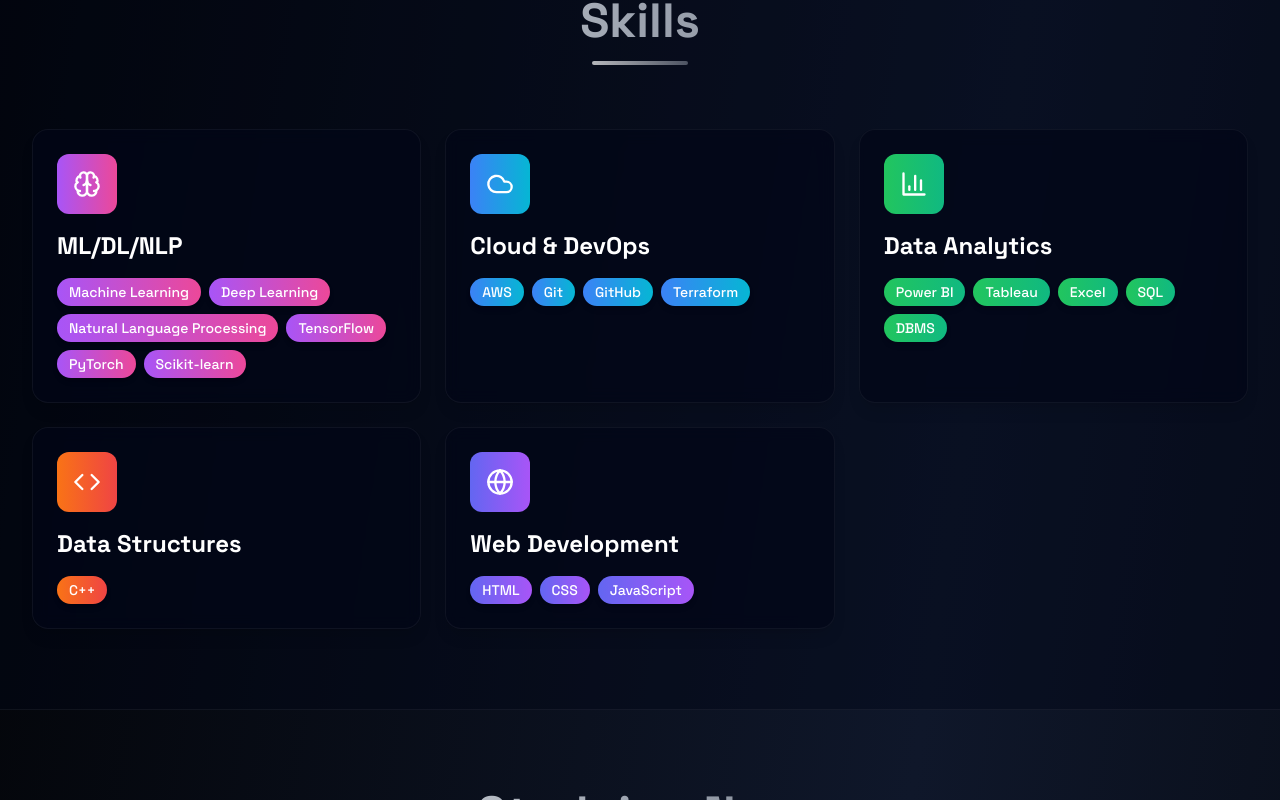
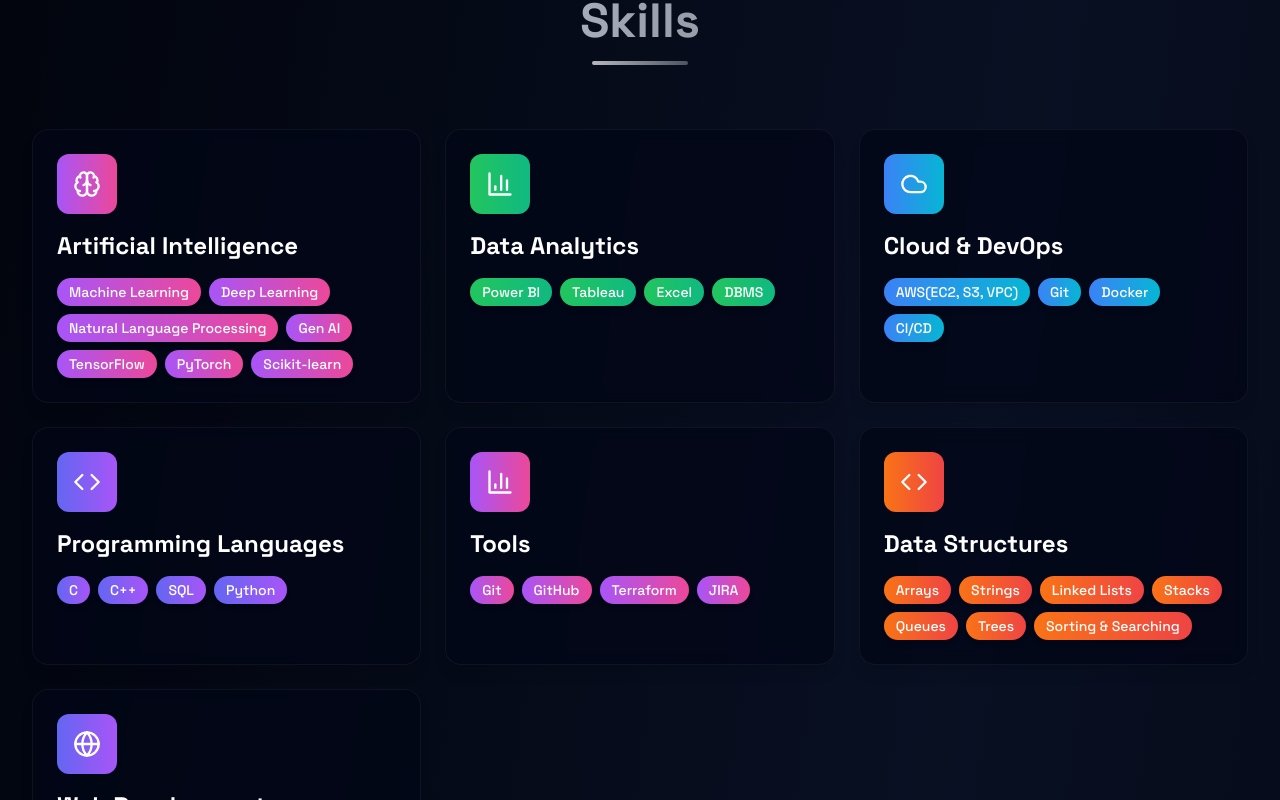
Before and after one commit to 669yash/Portfolio, a React (Vite) app: page / in a window 1280 px wide. Shown: the part 1700-2500 px from the top of the page. Built offline with nearby package versions, Linux system fonts and the light colour scheme.

Commit message:
Initial commit

```diff
--- a/src/sections/About.jsx
+++ b/src/sections/About.jsx
@@ -6,7 +6,7 @@
     institution: 'MIT Academy of Engineering',
     period: '2022–2026',
     degree: 'Computer Engineering',
-    cgpa: 'CGPA 7.91',
+    cgpa: 'CGPA 8.1',
     icon: GraduationCap,
   },
   {
--- a/src/sections/Certifications.jsx
+++ b/src/sections/Certifications.jsx
@@ -12,6 +12,12 @@
     title: 'AWS Cloud Architecting',
     provider: 'Amazon Web Services',
     link: 'https://drive.google.com/file/d/12Ngvp_g0Q2dKEBtdUx0mhdUdYwa-SFoq/view?usp=sharing', // Replace with actual link
+    color: 'from-orange-500 to-yellow-500',
+  },
+  {
+    title: 'Deep Learning',
+    provider: 'SimpliLearn',
+    link: 'https://drive.google.com/file/d/1mk5QSddOuDoCsSdLaHWu4BaJzwxh8iC5/view?usp=sharing', // Replace with actual link
     color: 'from-orange-500 to-yellow-500',
   },
   {
--- a/src/sections/Skills.jsx
+++ b/src/sections/Skills.jsx
@@ -3,30 +3,44 @@
 
 const skillCategories = [
   {
-    title: 'ML/DL/NLP',
+    title: 'Artificial Intelligence',
     icon: Brain,
-    skills: ['Machine Learning', 'Deep Learning', 'Natural Language Processing', 'TensorFlow', 'PyTorch', 'Scikit-learn'],
+    skills: ['Machine Learning', 'Deep Learning', 'Natural Language Processing', 'Gen AI', 'TensorFlow', 'PyTorch', 'Scikit-learn'],
     color: 'from-purple-500 to-pink-500',
     bgColor: 'bg-purple-100 dark:bg-purple-900/20',
   },
   {
+    title: 'Data Analytics',
+    icon: BarChart3,
+    skills: ['Power BI', 'Tableau', 'Excel', 'DBMS'],
+    color: 'from-green-500 to-emerald-500',
+    bgColor: 'bg-green-100 dark:bg-green-900/20',
+  },
+  {
     title: 'Cloud & DevOps',
     icon: Cloud,
-    skills: ['AWS', 'Git', 'GitHub', 'Terraform'],
+    skills: ['AWS(EC2, S3, VPC)', 'Git', 'Docker', 'CI/CD'],
     color: 'from-blue-500 to-cyan-500',
     bgColor: 'bg-blue-100 dark:bg-blue-900/20',
   },
   {
-    title: 'Data Analytics',
+    title: 'Programming Languages',
+    icon: Code,
+    skills: ['C', 'C++', 'SQL', 'Python'],
+    color: 'from-indigo-500 to-purple-500',
+    bgColor: 'bg-indigo-100 dark:bg-indigo-900/20',
+  },
+  {
+    title: 'Tools',
     icon: BarChart3,
-    skills: ['Power BI', 'Tableau', 'Excel', 'SQL', 'DBMS'],
-    color: 'from-green-500 to-emerald-500',
-    bgColor: 'bg-green-100 dark:bg-green-900/20',
+    skills: ['Git', 'GitHub', 'Terraform', 'JIRA'],
+    color: 'from-purple-500 to-pink-500',
+    bgColor: 'bg-purple-100 dark:bg-purple-900/20',
   },
   {
     title: 'Data Structures',
     icon: Code,
-    skills: ['C++'],
+    skills: ['Arrays', 'Strings', 'Linked Lists', 'Stacks', 'Queues', 'Trees', 'Sorting & Searching'],
     color: 'from-orange-500 to-red-500',
     bgColor: 'bg-orange-100 dark:bg-orange-900/20',
   },
```
